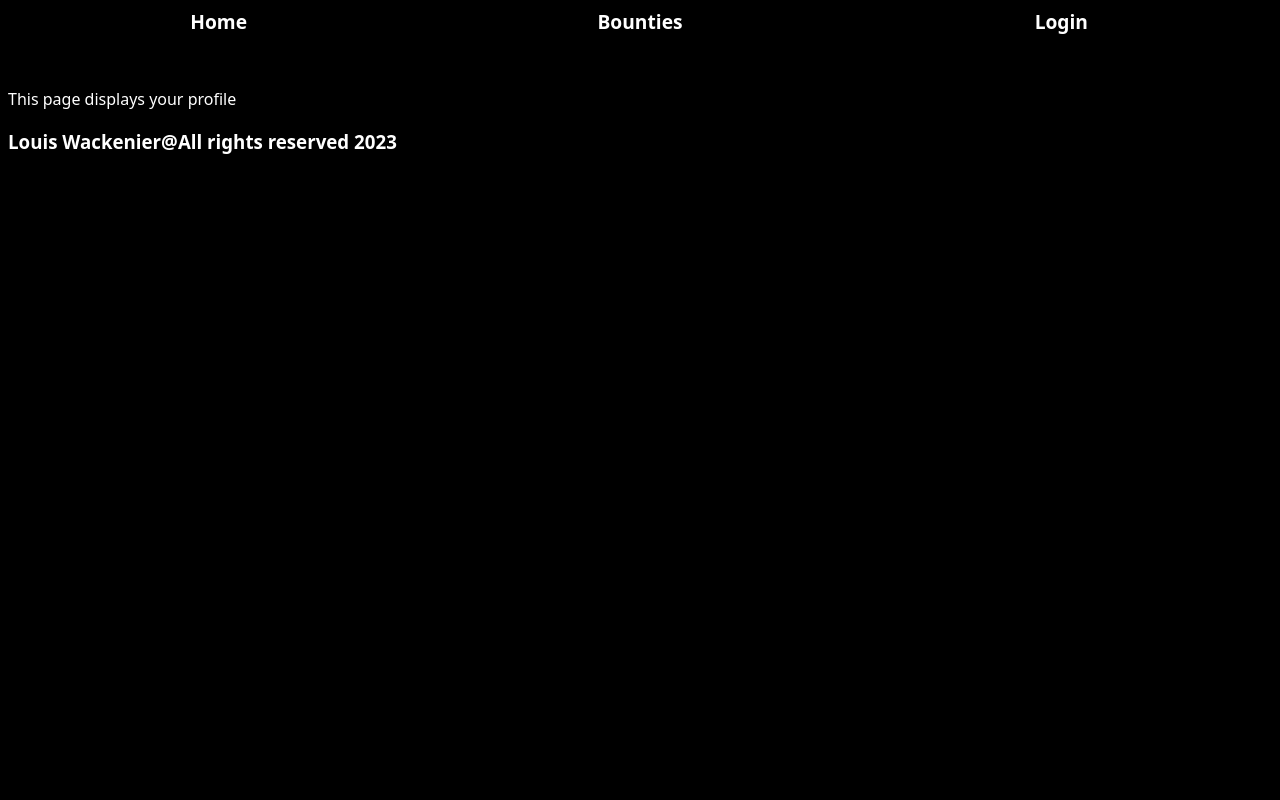
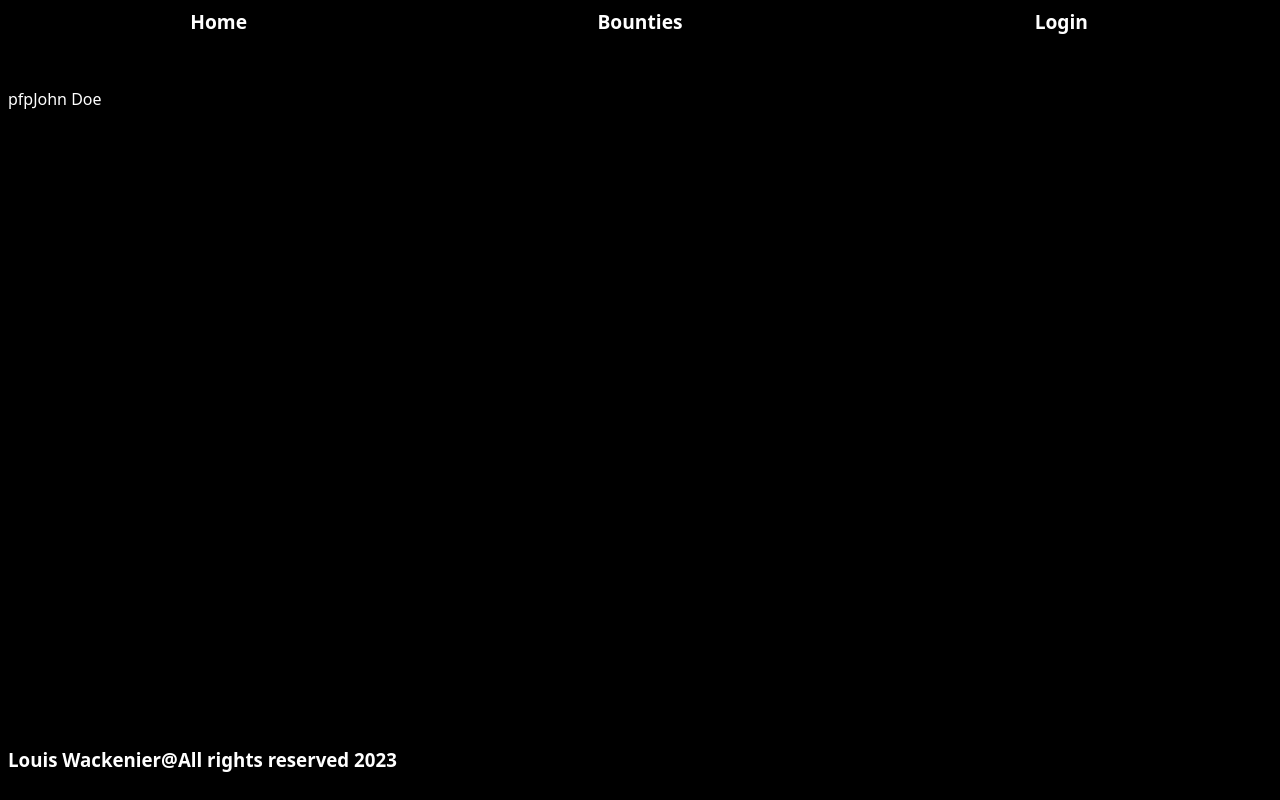
Before and after one commit to LouisWackenier/bounty-app, a React (Vite) app: page /Profile in a window 1280 px wide. Built offline with nearby package versions, Linux system fonts and the light colour scheme.

Commit message:
Profile page

```diff
--- a/src/Pages/Profile.jsx
+++ b/src/Pages/Profile.jsx
@@ -1,7 +1,26 @@
+import styled from "styled-components";
+
+const MainContainer = styled.div`
+      height: 80vh;
+`;
+
+const profilePicture = styled.div`
+      width: 150px;
+      height: 150px;
+      background-color: gray;
+      border-radius: 50%;
+`;
+
+const profileName = styled.div`
+
+`;
 
 const Profile = () => {
   return (
-    <div>This page displays your profile</div>
+    <MainContainer>
+           <profilePicture>pfp</profilePicture>
+           <profileName>John Doe</profileName>
+    </MainContainer>
   )
 }
 
```
